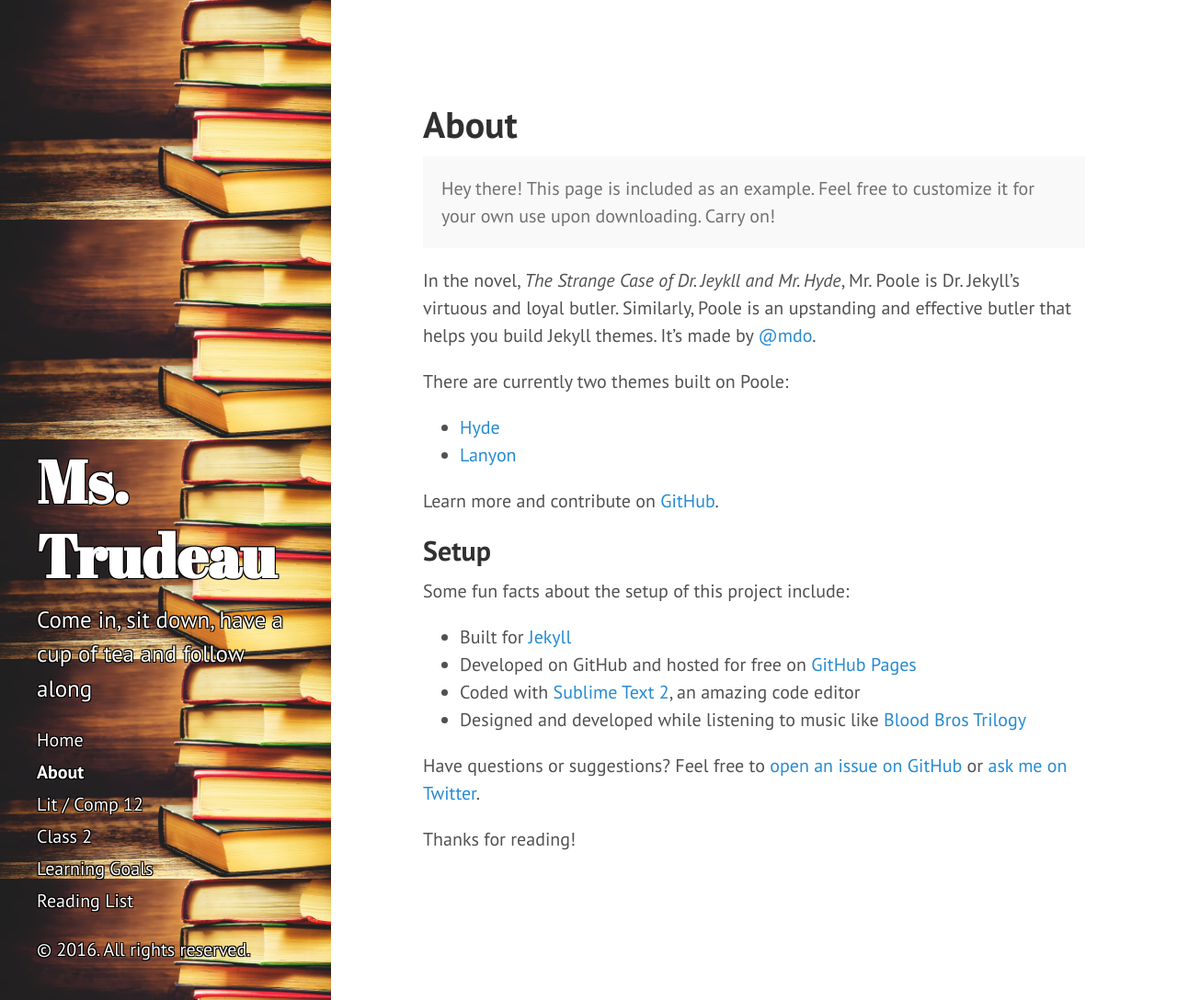
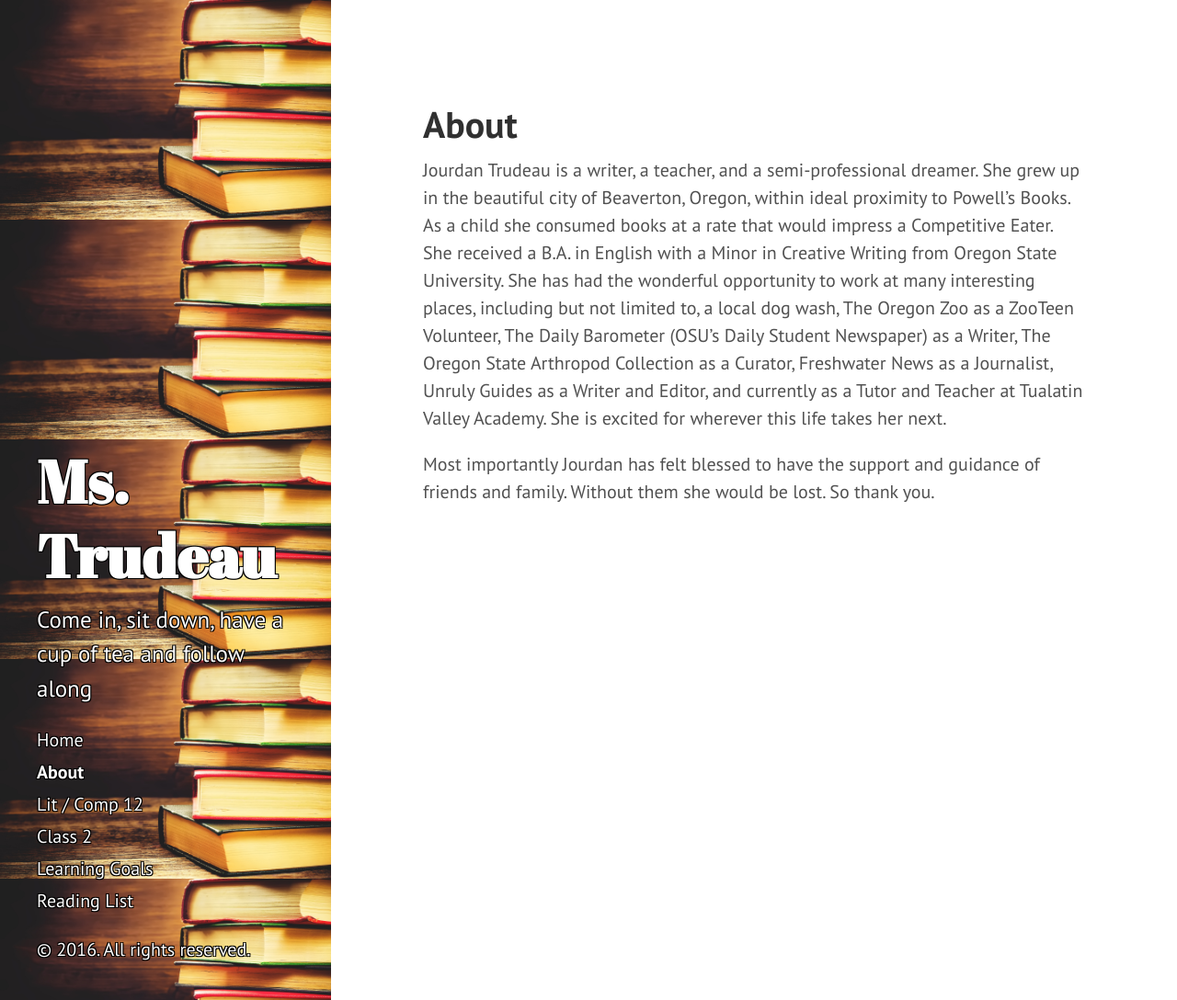
Before and after one commit to JourdanTrudeau/JourdanTrudeau.github.io, a Jekyll site: the page built from about.md, in a window 1280 px wide and 1088 px high. Shown: the whole window at 92% size. Built offline with Jekyll 4.4.1, drawn with Linux system fonts in a browser that asks for light colours.

Commit message:
Updated about.md

```diff
--- a/about.md
+++ b/about.md
@@ -1,30 +1,8 @@
 ---
 layout: page
 title: About
+published: true
 ---
+Jourdan Trudeau is a writer, a teacher, and a semi-professional dreamer. She grew up in the beautiful city of Beaverton, Oregon, within ideal proximity to Powell’s Books. As a child she consumed books at a rate that would impress a Competitive Eater. She received a B.A. in English with a Minor in Creative Writing from Oregon State University. She has had the wonderful opportunity to work at many interesting places, including but not limited to, a local dog wash, The Oregon Zoo as a ZooTeen Volunteer, The Daily Barometer (OSU’s Daily Student Newspaper) as a Writer, The Oregon State Arthropod Collection as a Curator, Freshwater News as a Journalist, Unruly Guides as a Writer and Editor, and currently as a Tutor and Teacher at Tualatin Valley Academy. She is excited for wherever this life takes her next.
 
-<p class="message">
-  Hey there! This page is included as an example. Feel free to customize it for your own use upon downloading. Carry on!
-</p>
-
-In the novel, *The Strange Case of Dr. Jeykll and Mr. Hyde*, Mr. Poole is Dr. Jekyll's virtuous and loyal butler. Similarly, Poole is an upstanding and effective butler that helps you build Jekyll themes. It's made by [@mdo](https://twitter.com/mdo).
-
-There are currently two themes built on Poole:
-
-* [Hyde](http://hyde.getpoole.com)
-* [Lanyon](http://lanyon.getpoole.com)
-
-Learn more and contribute on [GitHub](https://github.com/poole).
-
-## Setup
-
-Some fun facts about the setup of this project include:
-
-* Built for [Jekyll](http://jekyllrb.com)
-* Developed on GitHub and hosted for free on [GitHub Pages](https://pages.github.com)
-* Coded with [Sublime Text 2](http://sublimetext.com), an amazing code editor
-* Designed and developed while listening to music like [Blood Bros Trilogy](https://soundcloud.com/maddecent/sets/blood-bros-series)
-
-Have questions or suggestions? Feel free to [open an issue on GitHub](https://github.com/poole/issues/new) or [ask me on Twitter](https://twitter.com/mdo).
-
-Thanks for reading!
+Most importantly Jourdan has felt blessed to have the support and guidance of friends and family. Without them she would be lost. So thank you.
```
